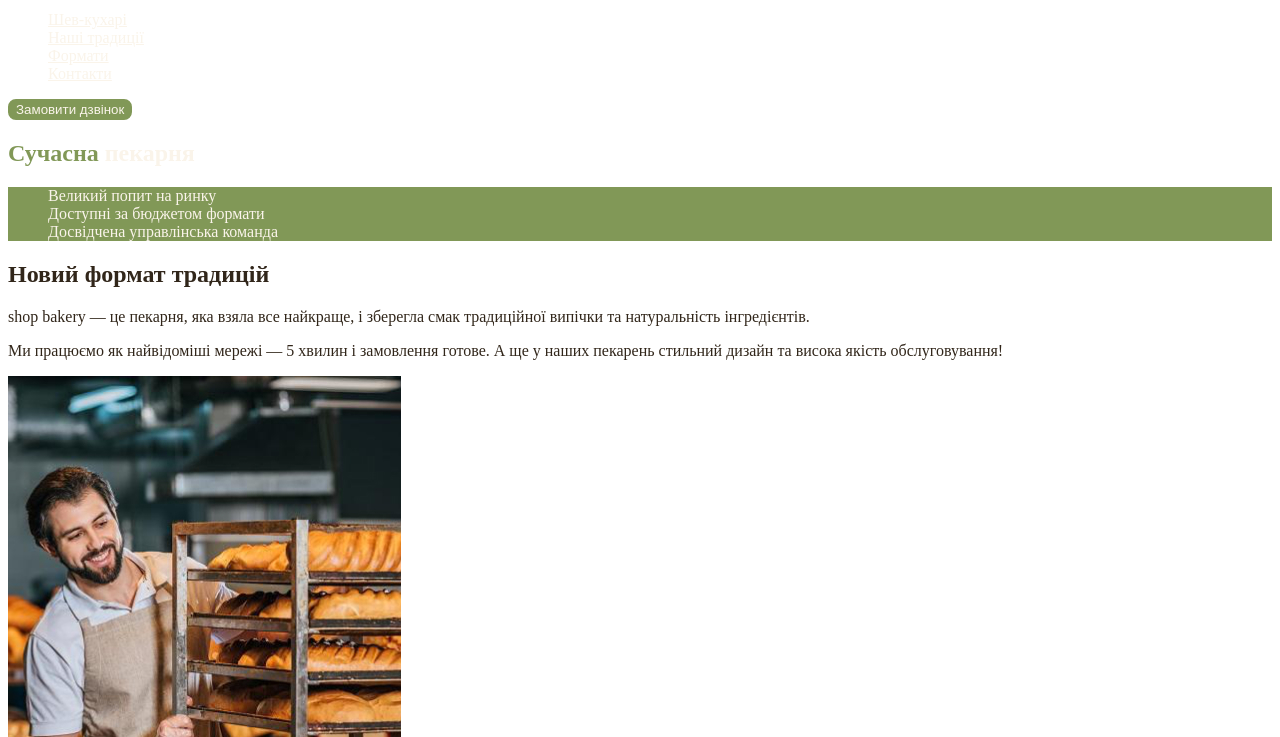
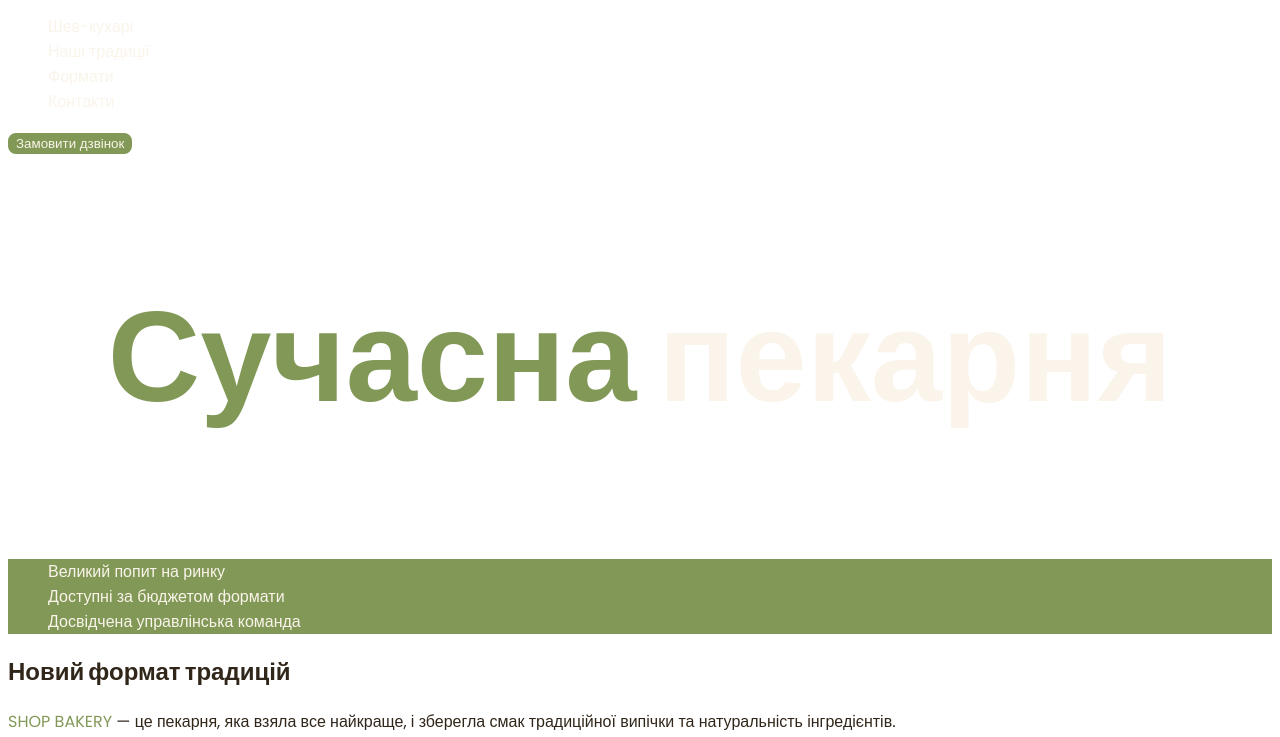
Before and after one commit to AnatMarv/genius-test, a plain HTML site: page index.html in a window 1280 px wide. Shown: the part 63-800 px from the top of the page. Drawn offline with Linux system fonts and the light colour scheme.

Commit message:
add size title

```diff
--- a/css/styles.css
+++ b/css/styles.css
@@ -8,6 +8,7 @@
 /* Base */
 body {
   color: var(--color-primary-dark);
+  font-family: 'Poppins', sans-serif;
 }
 
 ul {
@@ -39,6 +40,7 @@ ul {
 /* Linnk */
 .link {
   color: var(--color-primary-light);
+  text-decoration: none;
 }
 
 .link:hover {
@@ -48,6 +50,8 @@ ul {
 /* Hero section */
 .hero-title {
   color: var(--color-primary-light);
+  text-align: center;
+  font-size: 128px;
 }
 .hero-title .accent {
   color: var(--color-brand-light);
@@ -62,3 +66,12 @@ ul {
 .section-title .accent {
   color: var(--color-brand-dark);
 }
+
+/* Traditions section */
+.traditions-text .brand {
+  color: var(--color-brand-light);
+}
+
+.traditions-text .uppercase {
+  text-transform: uppercase;
+}
--- a/index.html
+++ b/index.html
@@ -4,7 +4,15 @@
     <meta charset="UTF-8" />
     <meta name="viewport" content="width=device-width, initial-scale=1.0" />
     <title>Сучасна пекарня</title>
-    <style></style>
+    <!-- Fonts -->
+    <link rel="preconnect" href="https://fonts.googleapis.com" />
+    <link rel="preconnect" href="https://fonts.gstatic.com" crossorigin />
+    <link
+      href="https://fonts.googleapis.com/css2?family=Poppins:wght@100;300;400;600;900&display=swap"
+      rel="stylesheet"
+    />
+
+    <!-- Styles -->
     <link rel="stylesheet" href="./css/styles.css" />
   </head>
   <body>
@@ -33,14 +41,15 @@
           <li>Досвідчена управлінська команда</li>
         </ul>
         <h2 class="section-title">Новий формат традицій</h2>
-        <p>
-          <span>shop bakery</span> — це пекарня, яка взяла все найкраще, і
-          зберегла смак традиційної випічки та натуральність інгредієнтів.
+        <p class="traditions-text">
+          <span class="brand uppercase">shop bakery</span> — це пекарня, яка
+          взяла все найкраще, і зберегла смак традиційної випічки та
+          натуральність інгредієнтів.
         </p>
-        <p>
+        <p class="traditions-text">
           Ми працюємо як найвідоміші мережі —
-          <span>5 хвилин і замовлення готове</span>. А ще у наших пекарень
-          стильний дизайн та висока якість обслуговування!
+          <span class="brand">5 хвилин і замовлення готове</span>. А ще у наших
+          пекарень стильний дизайн та висока якість обслуговування!
         </p>
         <img
           src="./images/bacer-man.jpg"
```
